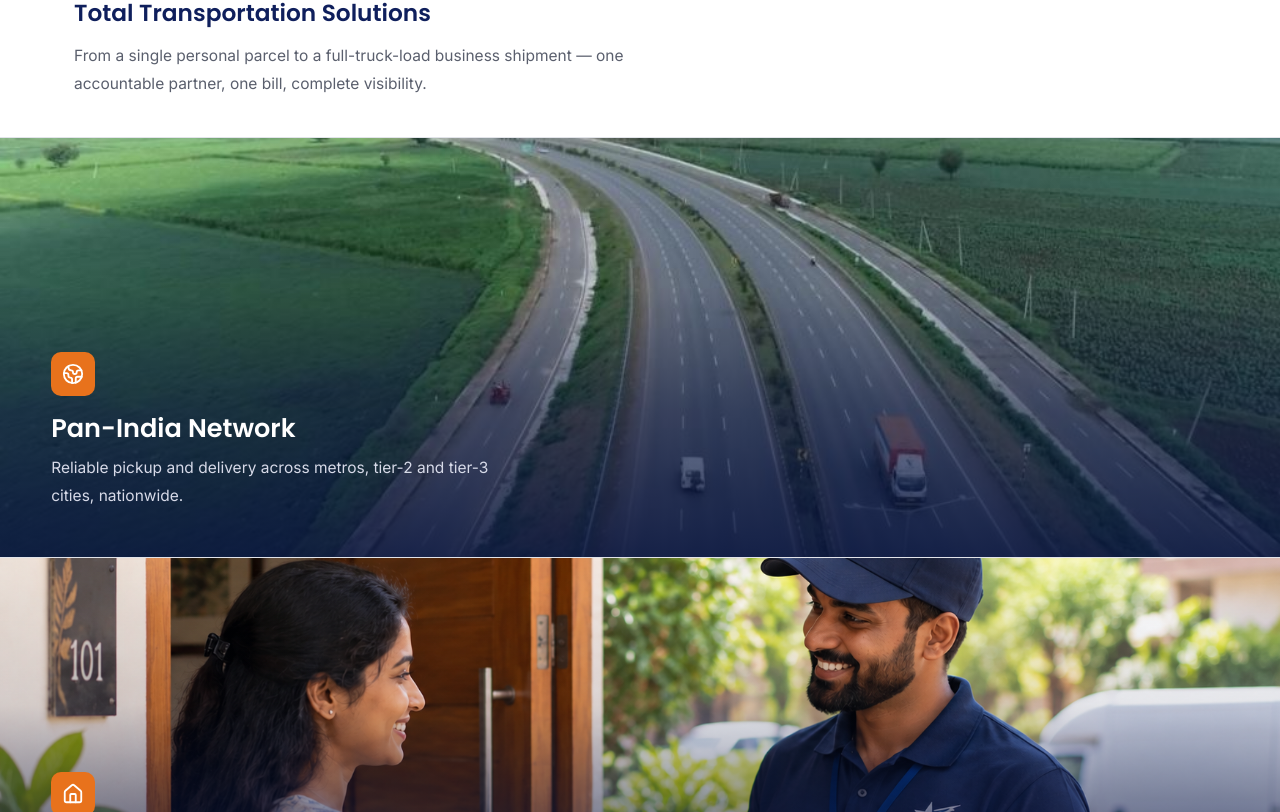
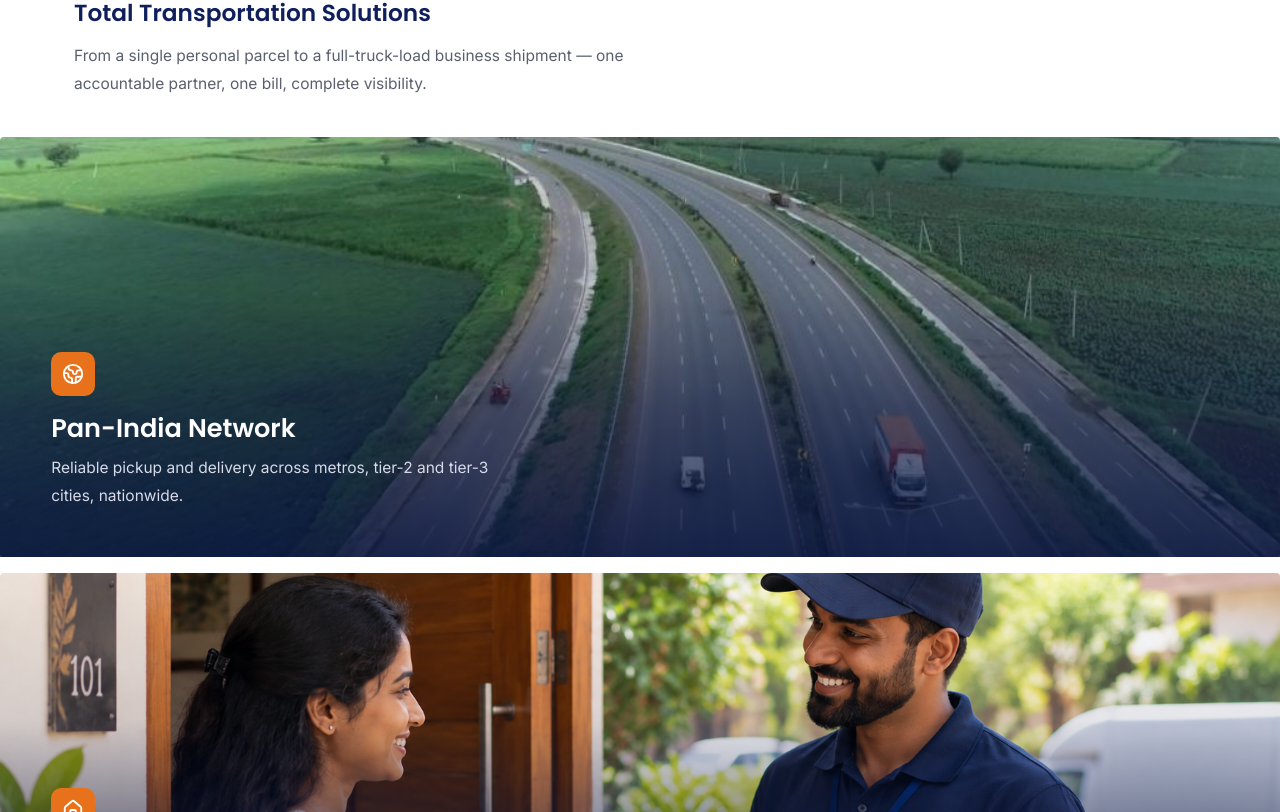
Before and after one commit to Kuldeep007Singh/kameriya-express-website, a React (Vite) app: page / in a window 1280 px wide. Shown: the part 948-1760 px from the top of the page. Built offline with nearby package versions, Linux system fonts and the light colour scheme; no server answers.

Commit message:
Add gap and border-radius to service blocks

```diff
--- a/src/pages/Home.css
+++ b/src/pages/Home.css
@@ -165,6 +165,7 @@
 .service-blocks {
   display: flex;
   flex-direction: column;
+  gap: 1rem;
   margin-top: 2.5rem;
 }
 
@@ -175,7 +176,7 @@
   background-position: center;
   display: flex;
   align-items: flex-end;
-  border-top: 1px solid var(--line);
+  border-radius: var(--radius);
 }
 
 .service-block:last-child {
```
